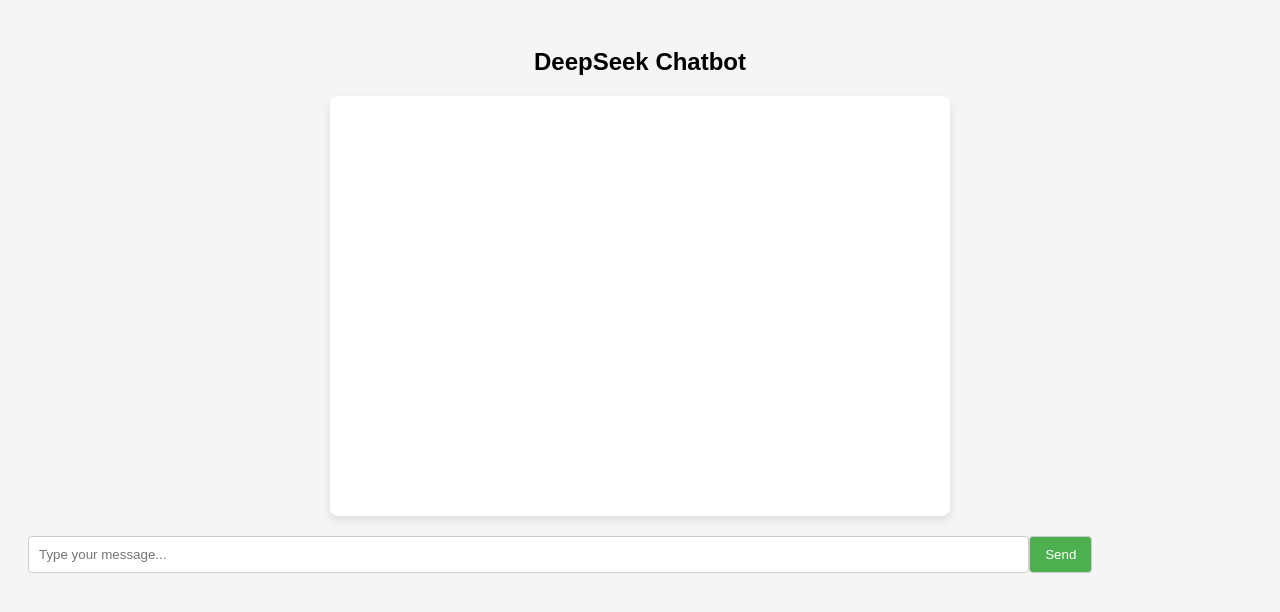
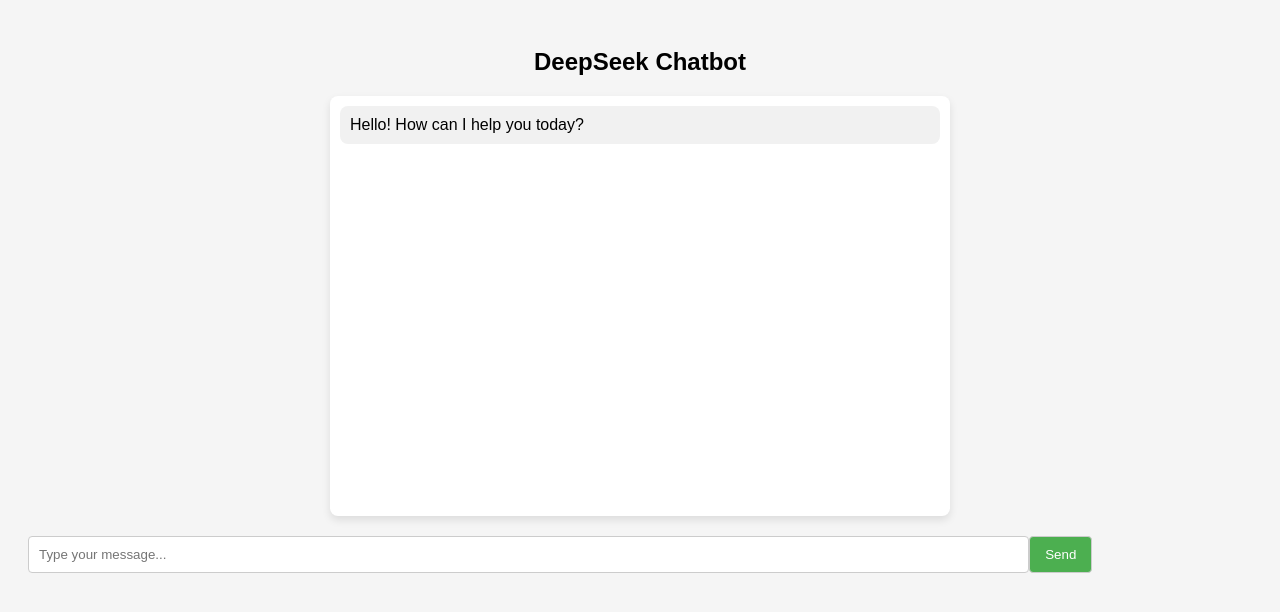
Before and after one commit to Raahim2/devtest, a Flask app: page / in a window 1280 px wide. Shown: the top 612 px of the page. Run offline with Flask 3, Linux system fonts and the light colour scheme.

Commit message:
accha hia

```diff
--- a/templates/index.html
+++ b/templates/index.html
@@ -2,7 +2,7 @@
 <html lang="en">
 <head>
     <meta charset="UTF-8">
-    <meta name="vaiewport" content="width=device-width, initial-scale=1.0">
+    <meta name="viewport" content="width=device-width, initial-scale=1.0">
     <title>DeepSeek Chatbot</title>
     <style>
         body {
@@ -66,12 +66,7 @@
 <h2>DeepSeek Chatbot</h2>
 
 <div class="chat-container">
-    {% if user_input %}
-        <pre class="message user-message">{{ user_input }}</pre>
-    {% endif %}
-    {% if response %}
-        <pre class="message bot-message">{{ response }}</pre>
-    {% endif %}
+    <div class="message bot-message">Hello! How can I help you today?</div>
 </div>
 
 <form method="POST">
```
